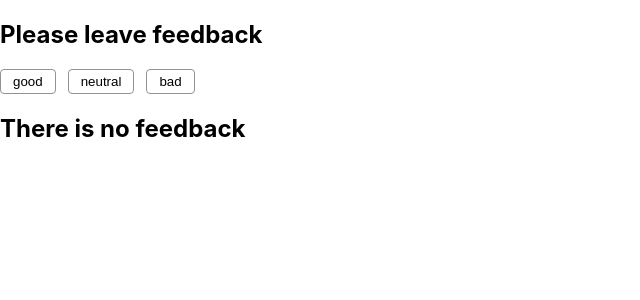
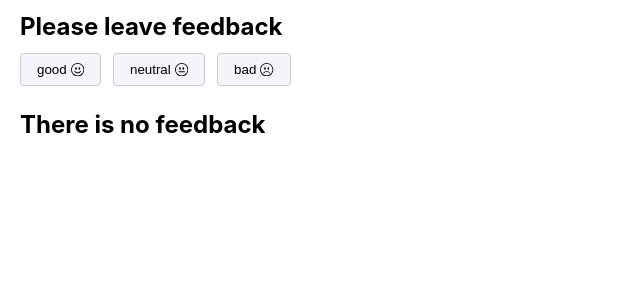
Before and after one commit to snizhanamohyl/goit-react-hw-02-feedback, a React (Create React App) app: page / in a window 1280 px wide. Shown: the top 300 px of the page, without its empty margins (0-640 px from the left). Built offline with nearby package versions, Linux system fonts and the light colour scheme.

Commit message:
added styles

```diff
--- a/package.json
+++ b/package.json
@@ -8,6 +8,7 @@
     "@testing-library/react": "^12.1.4",
     "@testing-library/user-event": "^13.5.0",
     "react": "^18.1.0",
+    "react-bootstrap-icons": "^1.10.2",
     "react-dom": "^18.1.0",
     "react-scripts": "5.0.1",
     "web-vitals": "^2.1.3"
--- a/src/components/FeedbackOptions/FeedbackOptions.jsx
+++ b/src/components/FeedbackOptions/FeedbackOptions.jsx
@@ -1,11 +1,28 @@
 import { Component } from "react";
 import css from './FeedbackOptions.module.css';
+import {EmojiFrown, EmojiNeutral, EmojiSmile } from 'react-bootstrap-icons';
 
 export default class FeedbackOptions extends Component {
 
     render() {
         const { options, onLeaveFeedback } = this.props;
 
-        return <ul className={css["btn-list"]}>{options.map(option => { return <li key={option} className={css["btn-item"]}><button className={css.btn} onClick={onLeaveFeedback} option={option}>{option}</button></li> })}</ul>;
+        return <ul className={css["btn-list"]}>{options.map(option => {
+            let iconComponent;
+
+            switch (option) {
+                case "good":
+                    iconComponent = <EmojiSmile  className={ css.icon}/>;
+                    break;
+                case "neutral":
+                    iconComponent = <EmojiNeutral  className={ css.icon}/>;
+                    break;
+                case "bad":
+                    iconComponent = <EmojiFrown className={ css.icon}/>;
+                    break;
+            }
+
+            return <li key={option} className={css["btn-item"]}><button className={css.btn} onClick={onLeaveFeedback} option={option}><span className="value">{option}</span>{iconComponent}</button></li>
+        })}</ul>;
     }
 }
--- a/src/components/FeedbackOptions/FeedbackOptions.module.css
+++ b/src/components/FeedbackOptions/FeedbackOptions.module.css
@@ -7,8 +7,21 @@
 }
 
 .btn {
-    background-color: #ffffff;
+    background-color: var(--bg-color);
     border-radius: 4px;
-    border: 1px solid #929292;
-    padding: 4px 12px;
+    border: 1px solid var(--grey);
+    padding: 8px 16px;
+    display: flex;
+    align-items: center;
 }
+
+.btn:hover {
+    background-color: var(--accent);
+    color: var(--white);
+    cursor: pointer;
+    box-shadow: 3px 3px 4px var(--shadow-color));
+}
+
+.icon {
+    margin-left: 4px;
+}
--- a/src/components/Section/Section.jsx
+++ b/src/components/Section/Section.jsx
@@ -1,10 +1,11 @@
 import { Component } from "react";
+import css from './Section.module.css'
 
 export default class Section extends Component {
 
     render() {
         const { title, children } = this.props;
 
-        return <div className="feedback">< h2 className="feedback-title">{title}</h2>{ children}</div>;
+        return <div className={css.section}>{title && < h2 className={css.title}>{title}</h2>}{ children}</div>;
     }
 }
--- /dev/null
+++ b/src/components/Section/Section.module.css
@@ -0,0 +1,7 @@
+.section {
+    padding: 12px 20px;
+}
+
+.title {
+    margin-bottom: 12px;
+}
--- a/src/components/App.jsx
+++ b/src/components/Statistics/App/App.jsx
@@ -1,8 +1,8 @@
 import { Component } from "react";
-import Notification from './Notification/Notification';
-import Section from './Section/Section';
-import FeedbackOptions from './FeedbackOptions/FeedbackOptions';
-import Statistics from './Statistics/Statistics';
+import Notification from '../../Notification/Notification';
+import Section from '../../Section/Section';
+import FeedbackOptions from '../../FeedbackOptions/FeedbackOptions';
+import Statistics from '../Statistics';
 
 export class App extends Component {
 
@@ -25,8 +25,9 @@ export class App extends Component {
         return  Math.round(this.state[positiveOption] / this.countTotalFeedback() * 100);
   }
 
-    onLeaveFeedback = (e) => {
-        const chosenOption = e.target.attributes.option.value;
+  onLeaveFeedback = (e) => {
+        const chosenOption = e.currentTarget.attributes.option.value;
+
 
         this.setState((prevState) => {
             const newValue = prevState[chosenOption] + 1;
@@ -42,12 +43,12 @@ export class App extends Component {
     const { good, neutral, bad } = this.state;
 
     return (
-      <Section title="Please leave feedback">
+      <div>
+        <Section title="Please leave feedback">
         <FeedbackOptions options={Object.keys(this.state)} onLeaveFeedback={this.onLeaveFeedback}></FeedbackOptions>
-
-        {!this.countTotalFeedback() ? <Notification message="There is no feedback"></Notification> :
-        <Statistics good={good} neutral={neutral} bad={bad} total={this.countTotalFeedback} positivePercentage={this.countPositiveFeedbackPercentage}></Statistics>}
       </Section>
-      )
+       {!this.countTotalFeedback() ? <Section><Notification message="There is no feedback"></Notification></Section> :
+        <Section title="Statistics"><Statistics good={good} neutral={neutral} bad={bad} total={this.countTotalFeedback} positivePercentage={this.countPositiveFeedbackPercentage}></Statistics></Section>}
+    </div>)
   }
 };
--- a/src/components/Statistics/Statistics.jsx
+++ b/src/components/Statistics/Statistics.jsx
@@ -7,13 +7,12 @@ export default class Statistics extends Component {
         const { good, neutral, bad, total, positivePercentage } = this.props;
 
         return <div className="stats">
-                <h3>Statistics</h3>
                 <ul className="stats-list">
                     <li className={css.item}>Good: <span className={css.value}>{ good}</span></li>
                     <li className={css.item}>Neutral: <span className={css.value}>{ neutral}</span></li>
                     <li className={css.item}>Bad: <span className={css.value}>{ bad}</span></li>
-                    <li className={css.item}>Total: <span className={css.value}>{total()}</span></li>
-                    <li className={css.item}>Positive feedback: <span className={css.value}>{positivePercentage()}%</span></li>
+                    <li className={[css.item, css.total].join(' ')}>Total: <span className={css.value}>{total()}</span></li>
+                    <li className={[css.item, css.positive].join(' ')}>Positive feedback: <span className={css.value}>{positivePercentage()}%</span></li>
                 </ul>
             </div>
     }
--- a/src/components/Statistics/Statistics.module.css
+++ b/src/components/Statistics/Statistics.module.css
@@ -5,3 +5,7 @@
 .item:not(:last-child) {
     margin-bottom: 8px;
 }
+
+.total, .positive {
+    font-weight: 500;
+}
--- a/src/index.css
+++ b/src/index.css
@@ -1,4 +1,11 @@
-/* @import-normalize; bring in normalize.css styles */
+:root {
+  --white: #ffffff;
+  --accent: #2196F3;
+  --shadow-color: rgba(0, 0, 0, .1);
+  --grey: #cccccc;
+  --bg-color: #F5F4FA;
+
+}
 
 body {
   margin: 0;
@@ -17,4 +24,9 @@ code {
 ul{
   list-style: none;
   padding: 0;
+  margin: 0;
 }
+
+h1,h2,h3,h4,h5,h6,p {
+  margin: 0;
+}
--- a/src/index.js
+++ b/src/index.js
@@ -1,6 +1,6 @@
 import React from 'react';
 import ReactDOM from 'react-dom/client';
-import { App } from 'components/App';
+import { App } from 'components/Statistics/App/App';
 import './index.css';
 
 ReactDOM.createRoot(document.getElementById('root')).render(
```
Also changed, not shown: 1 other file (tests, documents, lock files or other folders).
